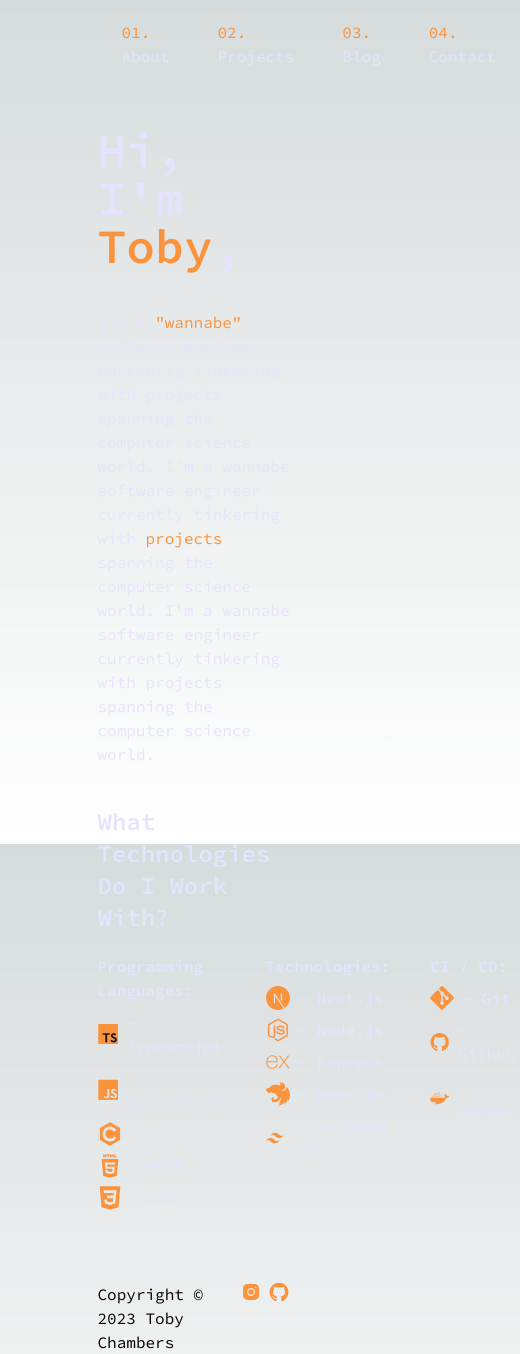
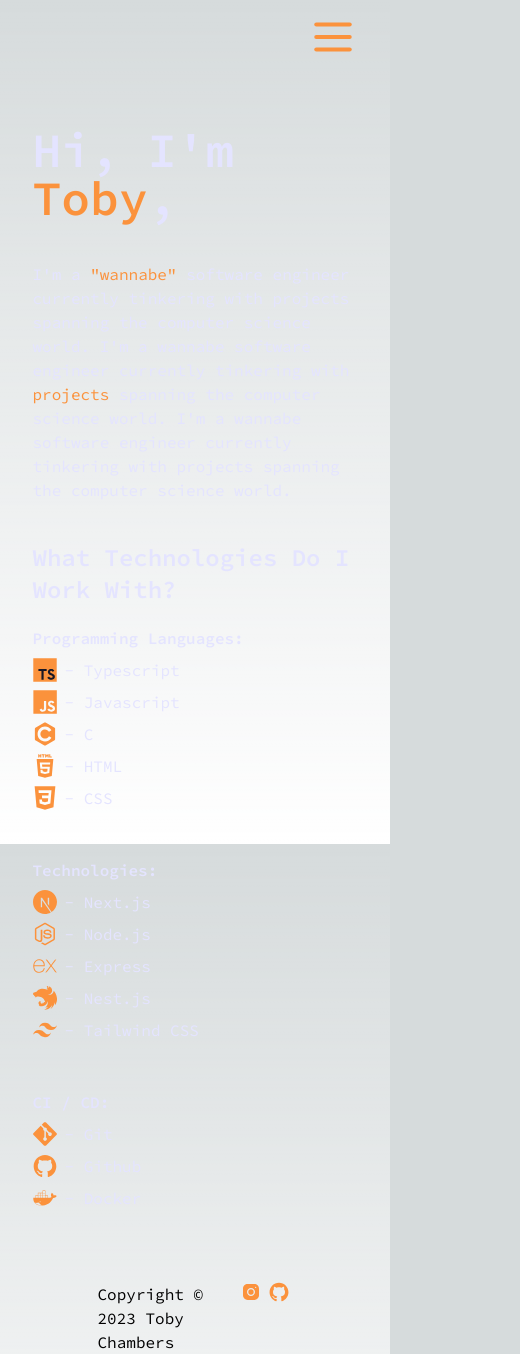
Before and after one commit to piedart/site, a Next.js app: page / in a window 390 px wide. Shown: the whole page, 520 px wide, since content can reach past the window. Built offline with nearby package versions, Linux system fonts and the light colour scheme.

Commit message:
Responsiveness

```diff
--- a/src/app/Footer.tsx
+++ b/src/app/Footer.tsx
@@ -19,8 +19,8 @@ export function Footer() {
             <svg viewBox="0 0 128 128" width="20px" height="20px" className="mx-1">
               <g fill="#fb923c">
                 <path
-                  fill-rule="evenodd"
-                  clip-rule="evenodd"
+                  fillRule="evenodd"
+                  clipRule="evenodd"
                   d="M64 5.103c-33.347 0-60.388 27.035-60.388 60.388 0 26.682 17.303 49.317 41.297 57.303 3.017.56 4.125-1.31 4.125-2.905 0-1.44-.056-6.197-.082-11.243-16.8 3.653-20.345-7.125-20.345-7.125-2.747-6.98-6.705-8.836-6.705-8.836-5.48-3.748.413-3.67.413-3.67 6.063.425 9.257 6.223 9.257 6.223 5.386 9.23 14.127 6.562 17.573 5.02.542-3.903 2.107-6.568 3.834-8.076-13.413-1.525-27.514-6.704-27.514-29.843 0-6.593 2.36-11.98 6.223-16.21-.628-1.52-2.695-7.662.584-15.98 0 0 5.07-1.623 16.61 6.19C53.7 35 58.867 34.327 64 34.304c5.13.023 10.3.694 15.127 2.033 11.526-7.813 16.59-6.19 16.59-6.19 3.287 8.317 1.22 14.46.593 15.98 3.872 4.23 6.215 9.617 6.215 16.21 0 23.194-14.127 28.3-27.574 29.796 2.167 1.874 4.097 5.55 4.097 11.183 0 8.08-.07 14.583-.07 16.572 0 1.607 1.088 3.49 4.148 2.897 23.98-7.994 41.263-30.622 41.263-57.294C124.388 32.14 97.35 5.104 64 5.104z"
                 ></path>
                 <path d="M26.484 91.806c-.133.3-.605.39-1.035.185-.44-.196-.685-.605-.543-.906.13-.31.603-.395 1.04-.188.44.197.69.61.537.91zm2.446 2.729c-.287.267-.85.143-1.232-.28-.396-.42-.47-.983-.177-1.254.298-.266.844-.14 1.24.28.394.426.472.984.17 1.255zM31.312 98.012c-.37.258-.976.017-1.35-.52-.37-.538-.37-1.183.01-1.44.373-.258.97-.025 1.35.507.368.545.368 1.19-.01 1.452zm3.261 3.361c-.33.365-1.036.267-1.552-.23-.527-.487-.674-1.18-.343-1.544.336-.366 1.045-.264 1.564.23.527.486.686 1.18.333 1.543zm4.5 1.951c-.147.473-.825.688-1.51.486-.683-.207-1.13-.76-.99-1.238.14-.477.823-.7 1.512-.485.683.206 1.13.756.988 1.237zm4.943.361c.017.498-.563.91-1.28.92-.723.017-1.308-.387-1.315-.877 0-.503.568-.91 1.29-.924.717-.013 1.306.387 1.306.88zm4.598-.782c.086.485-.413.984-1.126 1.117-.7.13-1.35-.172-1.44-.653-.086-.498.422-.997 1.122-1.126.714-.123 1.354.17 1.444.663zm0 0"></path>
--- a/src/app/Header.tsx
+++ b/src/app/Header.tsx
@@ -1,11 +1,25 @@
+'use client';
 import Link from 'next/link';
+import React, { useState } from 'react';
 
 export function Header() {
+  const [isOpen, setIsOpen] = useState(false);
+  const handleClick = () => {
+    console.log(isOpen);
+    setIsOpen(!isOpen);
+  };
   return (
-    <div className="w-1/2 mx-[25%] h-16 flex flex-row items-center justify-between my-3 text-primary">
-      <div className="text-4xl font-semibold"></div>
-      <div className="flex flex-row">
-        <Link href="/" className="mx-3 hover:bg-tertiary py-2 px-3 rounded-md ease-in duration-75">
+    <div
+      className={`w-5/6 md:w-2/3 mx-auto xl:w-1/2  h-16 flex my-3 text-primary flex-row  ${
+        isOpen ? 'h-auto justify-between lg:justify-end lg:h-16' : 'justify-end'
+      }`}
+    >
+      <div
+        className={`${
+          isOpen ? 'flex flex-col w-full lg:flex-row lg:w-auto lg:flex lg:items-center' : 'flex-row items-center w-auto hidden lg:flex'
+        }`}
+      >
+        <Link href="/" className="mx-3 hover:bg-tertiary py-2 px-2 rounded-md ease-in duration-75">
           <span className="text-orange-400">01. </span>About
         </Link>
         <Link href="/projects" className="mx-3 hover:bg-tertiary py-2 px-3 rounded-md ease-in duration-75">
@@ -18,6 +32,13 @@ export function Header() {
           <span className="text-orange-400">04. </span>Contact
         </Link>
       </div>
+      <div className="w-[50px] h-[50px] lg:hidden" onClick={handleClick}>
+        <svg xmlns="http://www.w3.org/2000/svg" width="50px" height="50px" viewBox="0 0 24 24" fill="none">
+          <path d="M4 18L20 18" stroke="#fb923c" strokeWidth="2" strokeLinecap="round" />
+          <path d="M4 12L20 12" stroke="#fb923c" strokeWidth="2" strokeLinecap="round" />
+          <path d="M4 6L20 6" stroke="#fb923c" strokeWidth="2" strokeLinecap="round" />
+        </svg>
+      </div>
     </div>
   );
 }
--- a/src/app/layout.tsx
+++ b/src/app/layout.tsx
@@ -19,7 +19,7 @@ export default function RootLayout({ children }: { children: React.ReactNode })
         <main className="h-screen w-screen flex flex-col justify-between">
           <div>
             <Header />
-            <div className="w-1/2 mx-[25%] mt-[50px] text-primary">{children}</div>
+            <div className="w-5/6 md:w-2/3 mx-auto xl:w-1/2 mt-[50px] text-primary">{children}</div>
           </div>
           <Footer />
         </main>
--- a/src/app/page.tsx
+++ b/src/app/page.tsx
@@ -29,7 +29,7 @@ export default function Home() {
 
       <div className="mt-10">
         <h2 className="text-2xl font-semibold">What Technologies Do I Work With?</h2>
-        <div className="flex flex-row mt-5">
+        <div className="flex flex-col md:flex-row mt-5">
           <div>
             <h3 className="font-semibold">Programming Languages:</h3>
             <ul>
@@ -109,7 +109,7 @@ export default function Home() {
               </div>
             </ul>
           </div>
-          <div className="ml-10">
+          <div className="mt-10 md:ml-10 md:mt-0">
             <h3 className="font-semibold">Technologies:</h3>
             <ul>
               <div className="flex flex-row align-middle items-center my-2">
@@ -163,7 +163,7 @@ export default function Home() {
               </div>
             </ul>
           </div>
-          <div className="ml-10">
+          <div className="mt-10 md:ml-10 md:mt-0">
             <h3 className="font-semibold">CI / CD:</h3>
             <ul>
               <div className="flex flex-row align-middle items-center my-2">
@@ -180,8 +180,8 @@ export default function Home() {
                 <svg viewBox="0 0 128 128" width="24px" height="24px">
                   <g fill="#fb923c">
                     <path
-                      fill-rule="evenodd"
-                      clip-rule="evenodd"
+                      fillRule="evenodd"
+                      clipRule="evenodd"
                       d="M64 5.103c-33.347 0-60.388 27.035-60.388 60.388 0 26.682 17.303 49.317 41.297 57.303 3.017.56 4.125-1.31 4.125-2.905 0-1.44-.056-6.197-.082-11.243-16.8 3.653-20.345-7.125-20.345-7.125-2.747-6.98-6.705-8.836-6.705-8.836-5.48-3.748.413-3.67.413-3.67 6.063.425 9.257 6.223 9.257 6.223 5.386 9.23 14.127 6.562 17.573 5.02.542-3.903 2.107-6.568 3.834-8.076-13.413-1.525-27.514-6.704-27.514-29.843 0-6.593 2.36-11.98 6.223-16.21-.628-1.52-2.695-7.662.584-15.98 0 0 5.07-1.623 16.61 6.19C53.7 35 58.867 34.327 64 34.304c5.13.023 10.3.694 15.127 2.033 11.526-7.813 16.59-6.19 16.59-6.19 3.287 8.317 1.22 14.46.593 15.98 3.872 4.23 6.215 9.617 6.215 16.21 0 23.194-14.127 28.3-27.574 29.796 2.167 1.874 4.097 5.55 4.097 11.183 0 8.08-.07 14.583-.07 16.572 0 1.607 1.088 3.49 4.148 2.897 23.98-7.994 41.263-30.622 41.263-57.294C124.388 32.14 97.35 5.104 64 5.104z"
                     ></path>
                     <path d="M26.484 91.806c-.133.3-.605.39-1.035.185-.44-.196-.685-.605-.543-.906.13-.31.603-.395 1.04-.188.44.197.69.61.537.91zm2.446 2.729c-.287.267-.85.143-1.232-.28-.396-.42-.47-.983-.177-1.254.298-.266.844-.14 1.24.28.394.426.472.984.17 1.255zM31.312 98.012c-.37.258-.976.017-1.35-.52-.37-.538-.37-1.183.01-1.44.373-.258.97-.025 1.35.507.368.545.368 1.19-.01 1.452zm3.261 3.361c-.33.365-1.036.267-1.552-.23-.527-.487-.674-1.18-.343-1.544.336-.366 1.045-.264 1.564.23.527.486.686 1.18.333 1.543zm4.5 1.951c-.147.473-.825.688-1.51.486-.683-.207-1.13-.76-.99-1.238.14-.477.823-.7 1.512-.485.683.206 1.13.756.988 1.237zm4.943.361c.017.498-.563.91-1.28.92-.723.017-1.308-.387-1.315-.877 0-.503.568-.91 1.29-.924.717-.013 1.306.387 1.306.88zm4.598-.782c.086.485-.413.984-1.126 1.117-.7.13-1.35-.172-1.44-.653-.086-.498.422-.997 1.122-1.126.714-.123 1.354.17 1.444.663zm0 0"></path>
```
